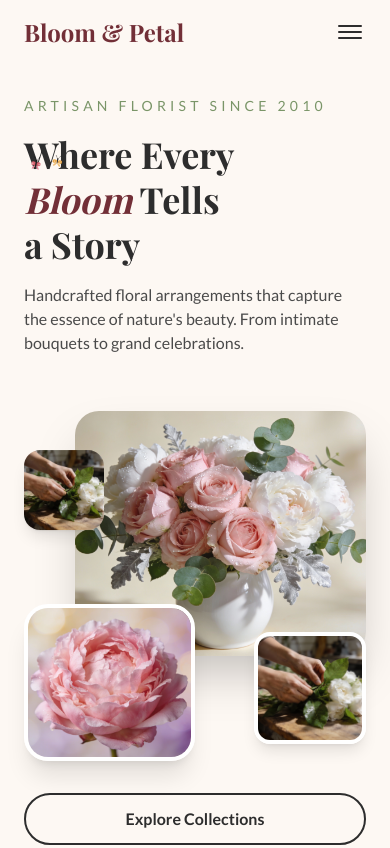
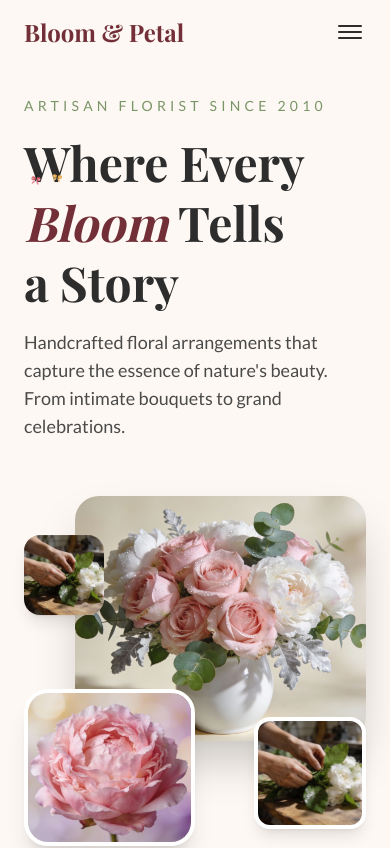
Before and after one commit to Wiz17/florist-website, a Next.js app: page / in a window 390 px wide. Shown: the top 848 px of the page. Built offline with nearby package versions, Linux system fonts and the light colour scheme; a web font is replaced by a local one.

Commit message:
Fixed font issue in mobile view of home page

```diff
--- a/src/app/about/page.tsx
+++ b/src/app/about/page.tsx
@@ -63,7 +63,7 @@ export default function AboutPage() {
 
       {/* Hero Section */}
       <section className="pt-32 pb-24 px-6 bg-cream relative overflow-hidden">
-        <motion.div className="absolute top-20 left-10 w-64 h-64 rounded-full bg-blush-light opacity-40 blur-3xl" />
+
         <motion.div className="absolute bottom-20 right-10 w-96 h-96 rounded-full bg-sage-light opacity-30 blur-3xl" />
 
         <div className="max-w-7xl mx-auto relative z-10">
--- a/src/app/contact/page.tsx
+++ b/src/app/contact/page.tsx
@@ -42,7 +42,7 @@ export default function ContactPage() {
 
       {/* Hero Section */}
       <section className="pt-32 pb-16 px-6 bg-cream relative overflow-hidden">
-        <motion.div className="absolute top-20 left-10 w-64 h-64 rounded-full bg-blush-light opacity-40 blur-3xl" />
+
         <motion.div className="absolute bottom-20 right-10 w-96 h-96 rounded-full bg-sage-light opacity-30 blur-3xl" />
 
         <div className="max-w-7xl mx-auto text-center relative z-10">
--- a/src/app/shop/page.tsx
+++ b/src/app/shop/page.tsx
@@ -73,9 +73,7 @@ export default function ShopPage() {
 
       {/* Hero Banner */}
       <section className="pt-32 pb-16 px-6 bg-cream relative overflow-hidden">
-        <motion.div
-          className="absolute top-20 left-10 w-64 h-64 rounded-full bg-blush-light opacity-40 blur-3xl"
-        />
+
         <motion.div
           className="absolute bottom-20 right-10 w-96 h-96 rounded-full bg-sage-light opacity-30 blur-3xl"
         />
--- a/src/components/sections/HeroSection.tsx
+++ b/src/components/sections/HeroSection.tsx
@@ -24,7 +24,7 @@ export function HeroSection() {
             initial="hidden"
             animate="visible"
             transition={{ delay: 0.2 }}
-            className="font-[family-name:var(--font-playfair)] text-4xl md:text-6xl lg:text-7xl font-bold text-charcoal leading-tight mb-4 md:mb-8"
+            className="font-[family-name:var(--font-playfair)] text-5xl md:text-6xl lg:text-7xl font-bold text-charcoal leading-tight mb-4 md:mb-8"
           >
             Where Every
             <br />
@@ -36,7 +36,7 @@ export function HeroSection() {
             initial="hidden"
             animate="visible"
             transition={{ delay: 0.4 }}
-            className="font-[family-name:var(--font-lato)] text-base md:text-xl text-charcoal-light max-w-lg mb-6 md:mb-10"
+            className="font-[family-name:var(--font-lato)] text-lg md:text-xl text-charcoal-light max-w-lg mb-6 md:mb-10"
           >
             Handcrafted floral arrangements that capture the essence of
             nature&apos;s beauty. From intimate bouquets to grand celebrations.
```
